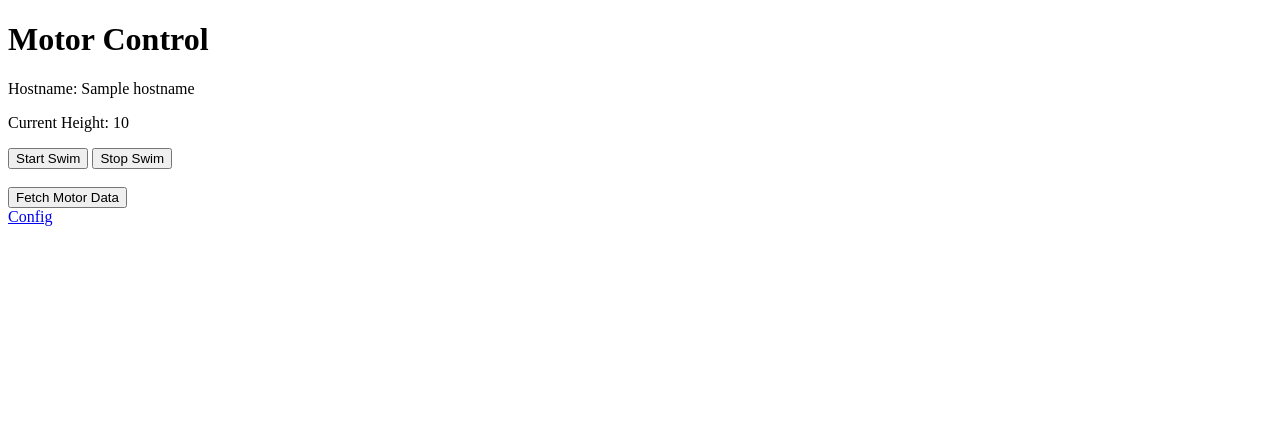
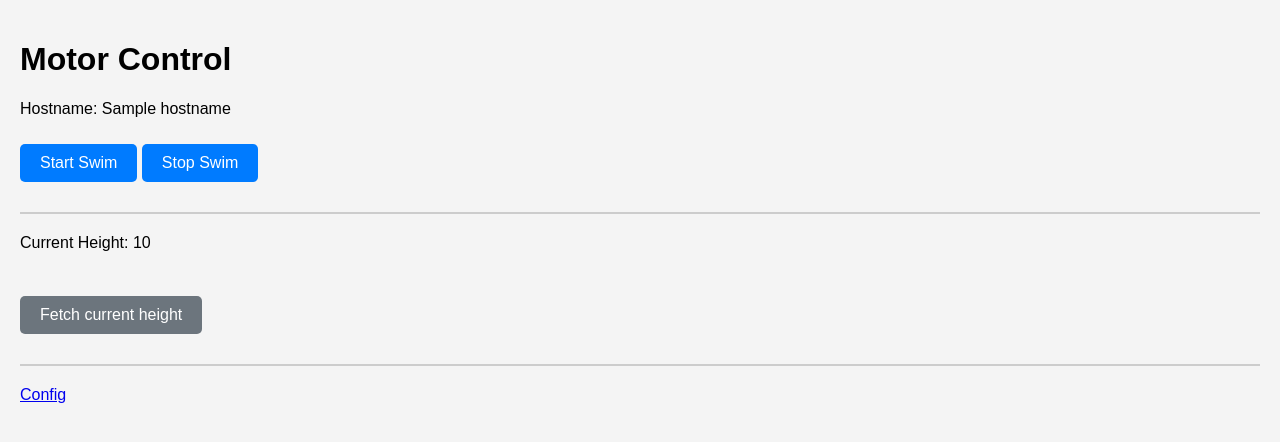
Before and after one commit to cking0987/pi-jellyfish-controller, a Flask app: template templates/index.html in a window 1280 px wide. Shown: the top 442 px of the page. Run offline with Flask 3, Linux system fonts and the light colour scheme; the template is opened without the code that fills it: most values are stand-ins (such as "Sample title", 1, 10 or a date in 2020).

Commit message:
Style adjustments

```diff
--- /dev/null
+++ b/static/css/styles.css
@@ -0,0 +1,43 @@
+/* General styles */
+body {
+	font-family: Arial, sans-serif;
+	margin: 0;
+	padding: 20px;
+	background-color: #f4f4f4;
+}
+
+/* Button styles */
+button {
+	display: inline-block;
+	padding: 10px 20px;
+	margin: 10px 0;
+	font-size: 16px;
+	color: #fff;
+	background-color: #007bff;
+	border: none;
+	border-radius: 5px;
+	cursor: pointer;
+	text-align: center;
+	text-decoration: none;
+	transition: background-color 0.3s ease;
+}
+
+button.secondary {
+	background-color: #6c757d;
+}
+
+button:hover {
+	background-color: #0056b3;
+}
+hr {
+	margin: 20px 0;
+	border: 1px solid #ccc;
+}
+
+/* Responsive design for mobile devices */
+@media (max-width: 600px) {
+	button {
+			width: 100%;
+			font-size: 18px;
+	}
+}
--- a/templates/index.html
+++ b/templates/index.html
@@ -4,6 +4,7 @@
     <meta charset="UTF-8">
     <meta name="viewport" content="width=device-width, initial-scale=1">
     <title>Motor Control</title>
+    <link rel="stylesheet" href="{{ url_for('static', filename='styles.css') }}">
     <script src="{{ url_for('static', filename='js/jquery-3.7.1.min.js') }}"></script>
     <script>
         function startSwim() {
@@ -38,11 +39,13 @@
 <body>
     <h1>Motor Control</h1>
     <p>Hostname: {{ hostname }}</p>
-    <p>Current Height: <span id="currentHeight">{{ current_height }}</span></p>
     <button onclick="startSwim()">Start Swim</button>
     <button onclick="stopSwim()">Stop Swim</button>
-    <br /><br />
-    <button id="fetchMotorData">Fetch Motor Data</button><br />
+    <hr />
+    <p>Current Height: <span id="currentHeight">{{ current_height }}</span></p>
+    <br />
+    <button id="fetchMotorData" class="secondary">Fetch current height</button>
+    <hr />
     <a href="/config">Config</a>
 </body>
 </html>
```
Also changed, not shown: templates/config.html (+15 -7 lines).
